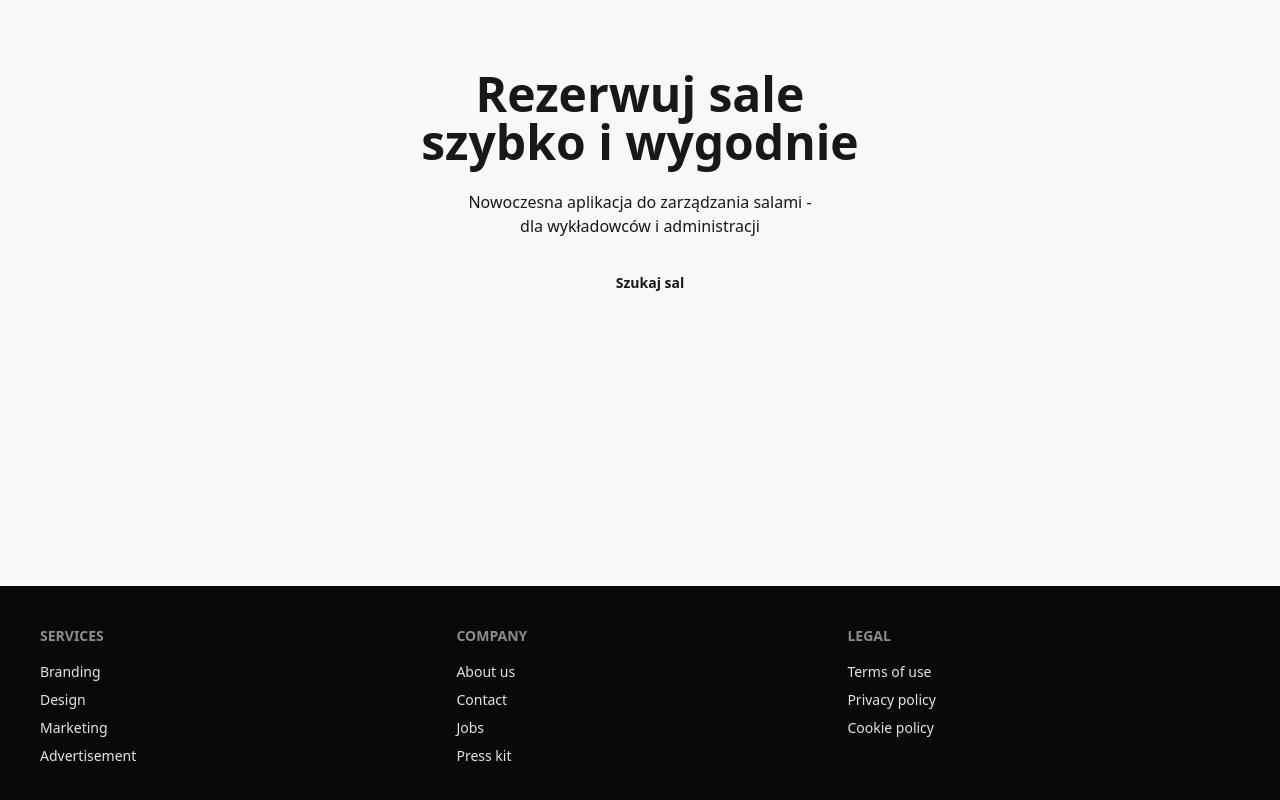
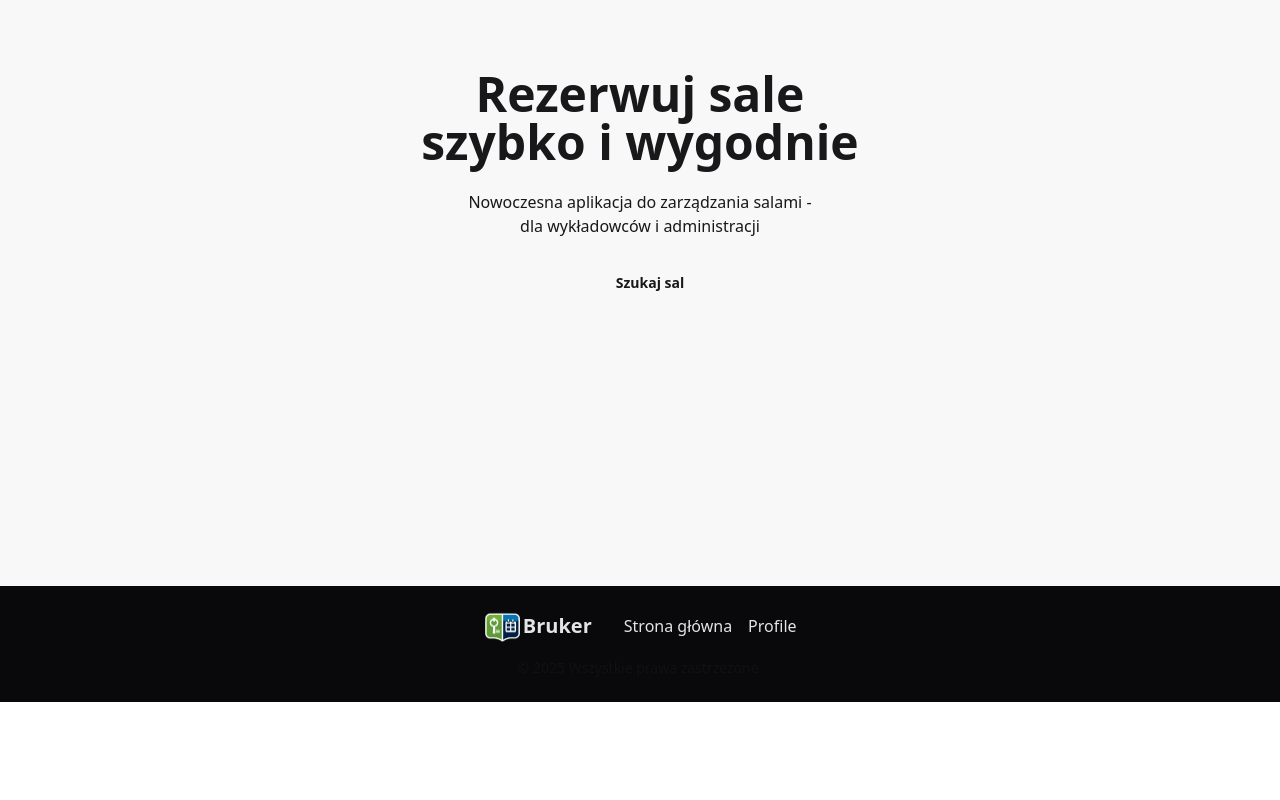
Before and after one commit to glartek2/bruker_frontend, a React (Vite) app: page / in a window 1280 px wide. Shown: the part 278-1078 px from the top of the page. After the commit the page ends 980 px from the top, so only its background shows below. Built offline with nearby package versions, Linux system fonts and the light colour scheme; some icons are missing; what openapi-fetch would draw is missing.

Commit message:
Update contents

```diff
--- a/src/components/Footer.tsx
+++ b/src/components/Footer.tsx
@@ -1,28 +1,32 @@
+import {NavLink} from 'react-router';
+import {LogoMd, LogoNoMargin} from '../icons/Logo';
+
 function Footer() {
-  return (
-    <footer className='footer sm:footer-horizontal bg-neutral text-neutral-content p-10'>
-      <nav>
-        <h6 className='footer-title'>Services</h6>
-        <a className='link link-hover'>Branding</a>
-        <a className='link link-hover'>Design</a>
-        <a className='link link-hover'>Marketing</a>
-        <a className='link link-hover'>Advertisement</a>
-      </nav>
-      <nav>
-        <h6 className='footer-title'>Company</h6>
-        <a className='link link-hover'>About us</a>
-        <a className='link link-hover'>Contact</a>
-        <a className='link link-hover'>Jobs</a>
-        <a className='link link-hover'>Press kit</a>
-      </nav>
-      <nav>
-        <h6 className='footer-title'>Legal</h6>
-        <a className='link link-hover'>Terms of use</a>
-        <a className='link link-hover'>Privacy policy</a>
-        <a className='link link-hover'>Cookie policy</a>
-      </nav>
-    </footer>
-  );
+    return (
+        <footer className='bg-neutral text-neutral-content'>
+            <div className='container mx-auto px-4 py-6'>
+                <div className='flex flex-col items-center gap-4'>
+                    {/* Logo and links centered */}
+                    <div className='flex items-center gap-8'>
+                        <LogoNoMargin/>
+                        <div className='flex items-center gap-4'>
+                            <NavLink to='/' className='link link-hover'>
+                                Strona główna
+                            </NavLink>
+                            <NavLink to='/profile' className='link link-hover'>
+                                Profile
+                            </NavLink>
+                        </div>
+                    </div>
+
+                    {/* Copyright below */}
+                    <p className='text-sm text-base-content/60'>
+                        © 2025 Wszystkie prawa zastrzeżone.
+                    </p>
+                </div>
+            </div>
+        </footer>
+    );
 }
 
 export default Footer;
--- a/src/components/modal/ReserveBulkModal.tsx
+++ b/src/components/modal/ReserveBulkModal.tsx
@@ -208,7 +208,6 @@ function ReserveBulkModal({roomId}: ReserveBulkModalProps) {
                                     value={description}
                                     onChange={(e) => setDescription(e.target.value)}
                                     rows={3}
-                                    placeholder='Np. Zajęcia z matematyki dla klasy 3A'
                                 />
                             </div>
 
@@ -221,7 +220,6 @@ function ReserveBulkModal({roomId}: ReserveBulkModalProps) {
                                     className='input input-bordered w-full'
                                     value={contactEmail}
                                     onChange={(e) => setContactEmail(e.target.value)}
-                                    placeholder='kontakt@example.com'
                                 />
                             </div>
                         </div>
--- a/src/icons/Logo.tsx
+++ b/src/icons/Logo.tsx
@@ -24,4 +24,16 @@ function LogoMd() {
   );
 }
 
-export { LogoXL, LogoMd };
+function LogoNoMargin() {
+  return (
+    <NavLink
+      className="font-semibold text-xl no-underline hover:underline decoration-2 transition-colors duration-300 decoration-accent/20 hover:decoration-accent flex items-center"
+      to="/"
+    >
+      <img src="/logo.png" alt="Bruker logo" className="h-8 w-auto" />
+      Bruker
+    </NavLink>
+  );
+}
+
+export { LogoXL, LogoMd, LogoNoMargin };
```
